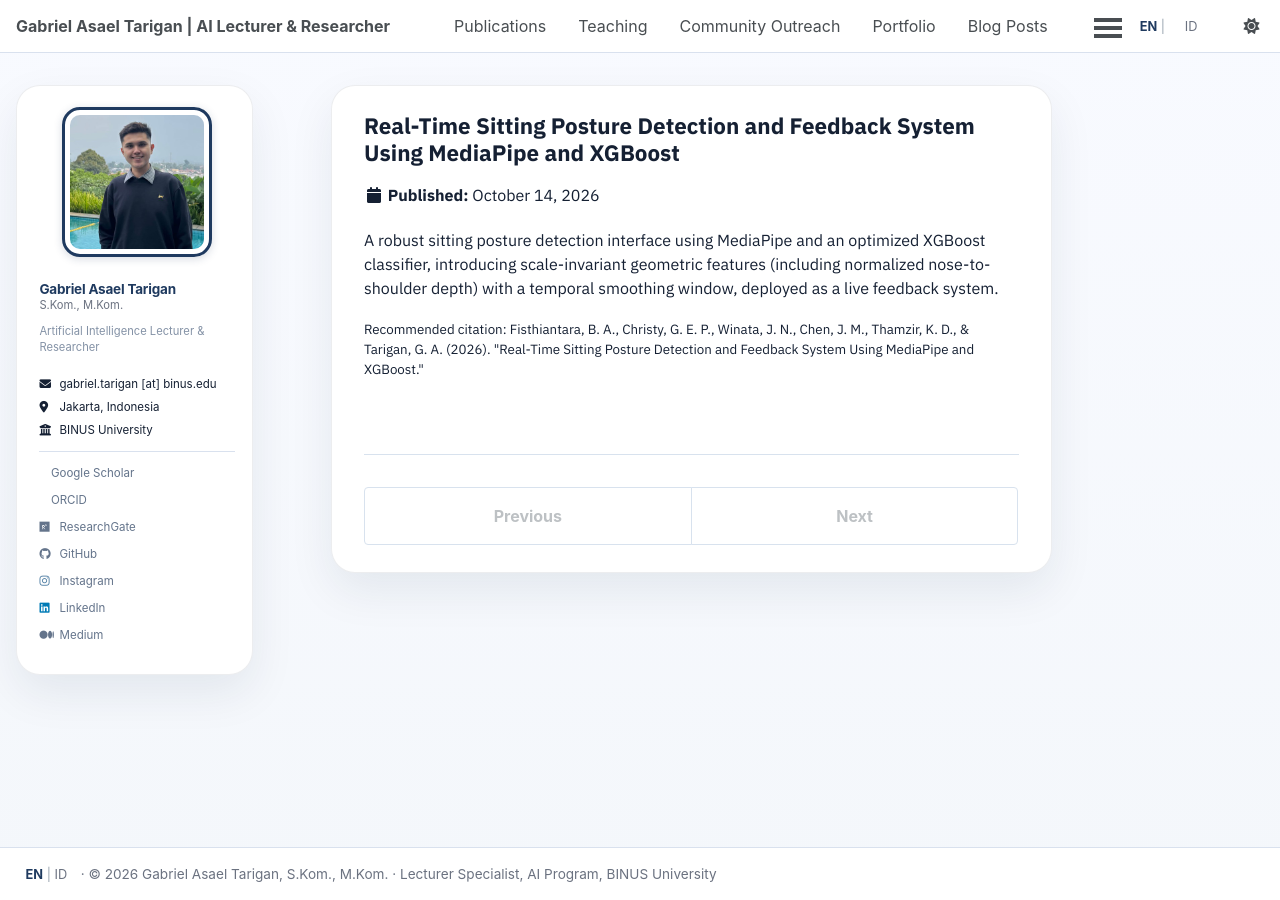
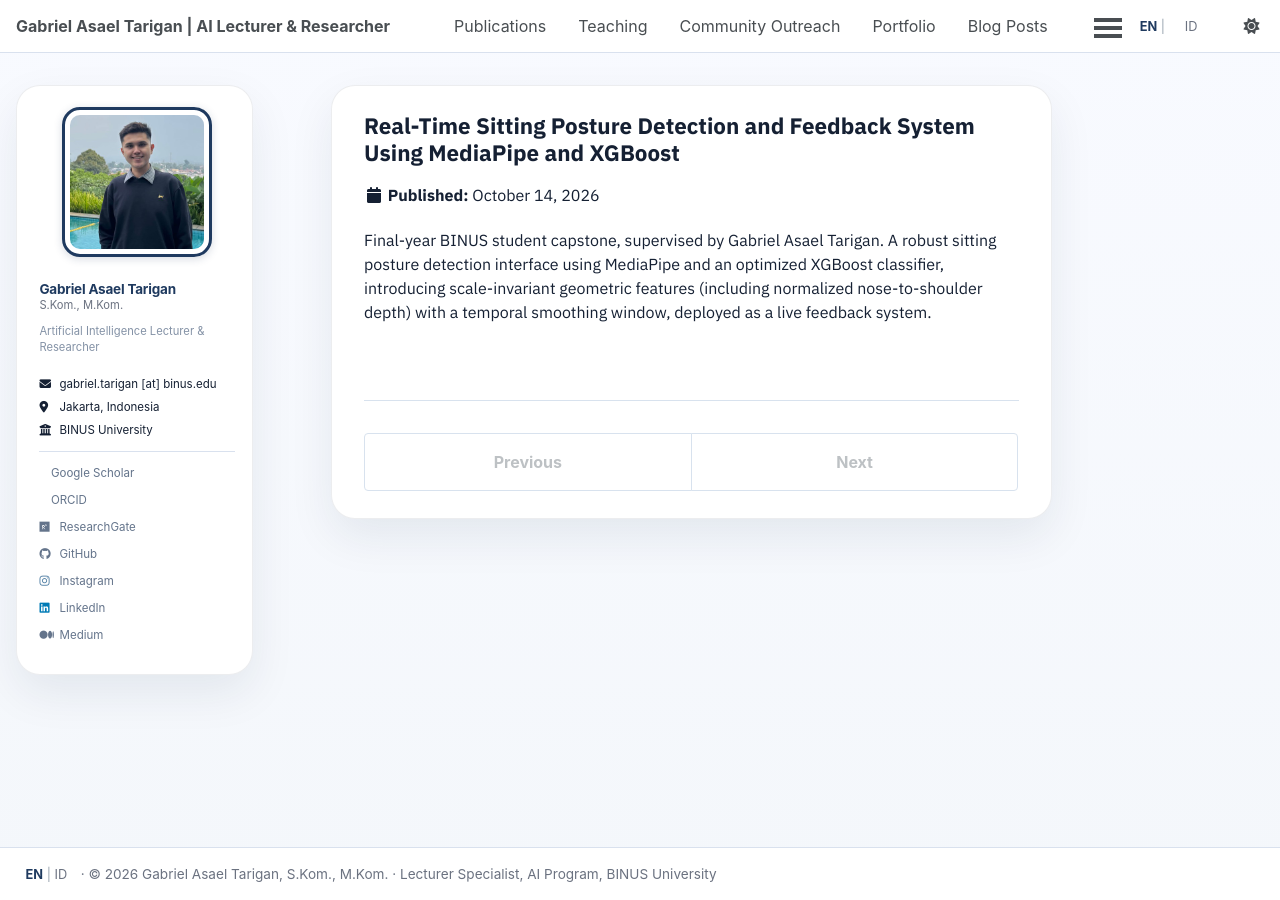
Before and after one commit to asaeltarigan/asaeltarigan.github.io, a Jekyll site: the page built from _publications/2026-10-14-sitting-posture-detection-mediapipe-xgboost.md, in a window 1280 px wide. Built offline with Jekyll 4.4.1, drawn with Linux system fonts in a browser that asks for light colours; a style sheet for code colours, icons or effects is not loaded.

Commit message:
Reclassify traffic light, sitting posture, and Parkinson papers as supervised projects

```diff
--- a/_publications/2026-10-14-sitting-posture-detection-mediapipe-xgboost.md
+++ b/_publications/2026-10-14-sitting-posture-detection-mediapipe-xgboost.md
@@ -1,11 +1,10 @@
 ---
 title: "Real-Time Sitting Posture Detection and Feedback System Using MediaPipe and XGBoost"
 collection: publications
-category: to_be_published
+category: supervised_projects
 permalink: /publication/sitting-posture-detection-mediapipe-xgboost/
-excerpt: "Scale-invariant geometric features with temporal smoothing for real-time sitting posture classification using MediaPipe and an optimized XGBoost classifier."
+excerpt: "BINUS student capstone (supervised by Gabriel Asael Tarigan): scale-invariant geometric features with temporal smoothing for real-time sitting posture classification using MediaPipe and an optimized XGBoost classifier."
 date: 2026-10-14
-citation: "Fisthiantara, B. A., Christy, G. E. P., Winata, J. N., Chen, J. M., Thamzir, K. D., &amp; Tarigan, G. A. (2026). &quot;Real-Time Sitting Posture Detection and Feedback System Using MediaPipe and XGBoost.&quot;"
 ---
 
-A robust sitting posture detection interface using MediaPipe and an optimized XGBoost classifier, introducing scale-invariant geometric features (including normalized nose-to-shoulder depth) with a temporal smoothing window, deployed as a live feedback system.
+Final-year BINUS student capstone, supervised by Gabriel Asael Tarigan. A robust sitting posture detection interface using MediaPipe and an optimized XGBoost classifier, introducing scale-invariant geometric features (including normalized nose-to-shoulder depth) with a temporal smoothing window, deployed as a live feedback system.
```
Also changed, not shown: _publications/2026-10-14-adaptive-traffic-light-yolov8n-yolo26n.md (+3 -4 lines), _publications/2026-10-14-parkinsons-screening-hand-drawing-keystroke.md (+3 -4 lines).
